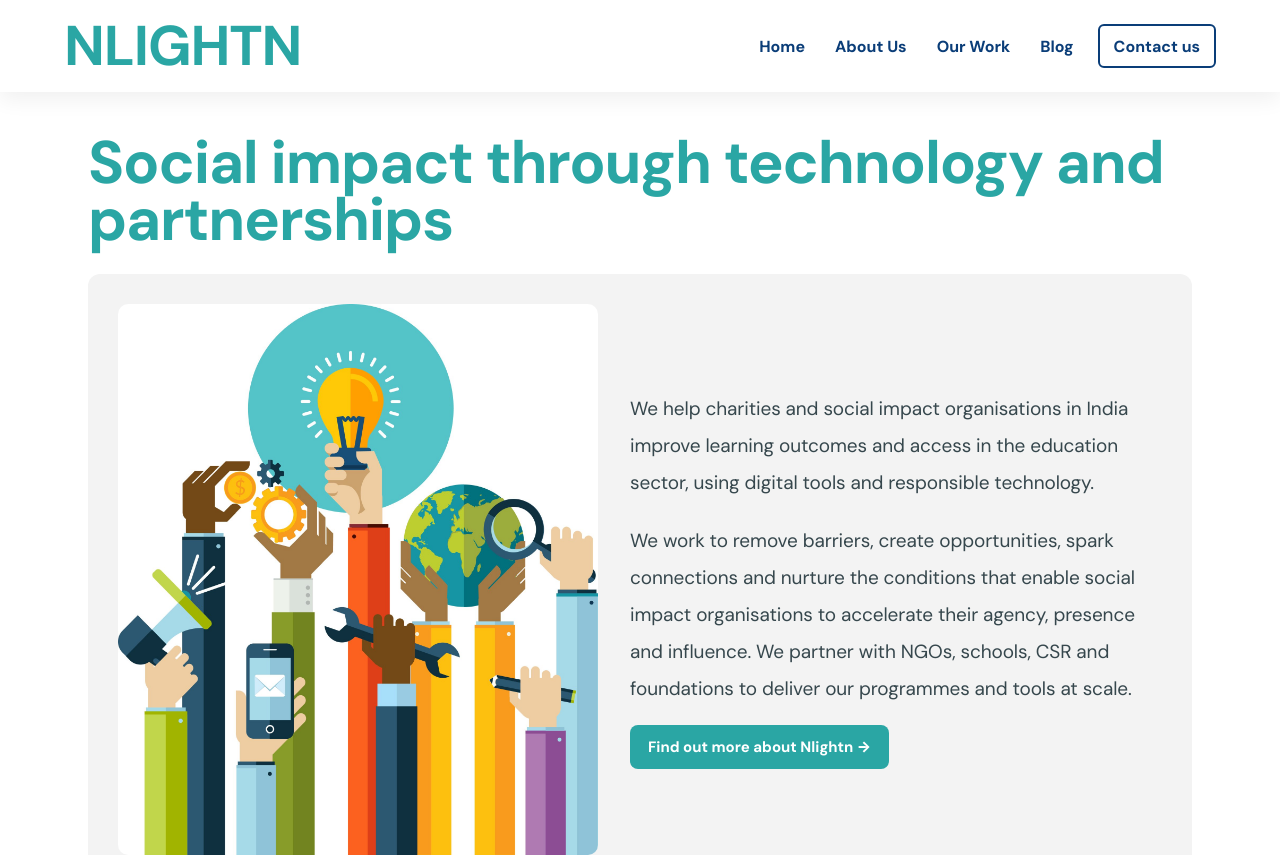
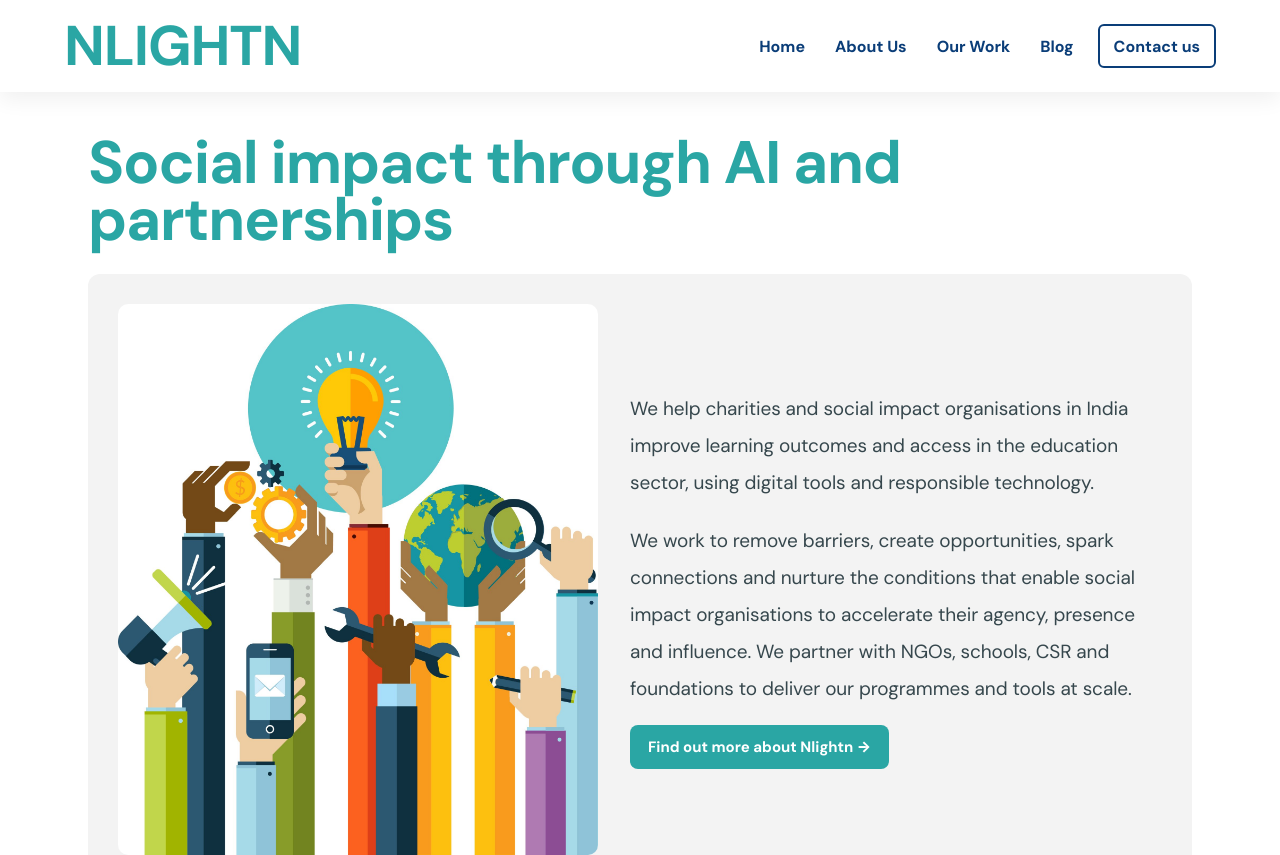
Before and after one commit to nlightnmarketing/nlightn-foundation-website, a website: page index.html in a window 1280 px wide. Shown: the top 855 px of the page. Drawn offline with Linux system fonts and the light colour scheme.

Commit message:
minor change

```diff
--- a/index.html
+++ b/index.html
@@ -24,7 +24,7 @@
       <section class="cast-hero">
         <div class="container">
           <h1 class="cast-hero-title">
-            Social impact through technology and partnerships
+            Social impact through AI and partnerships
           </h1>
 
           <div class="cast-hero-card">
```
